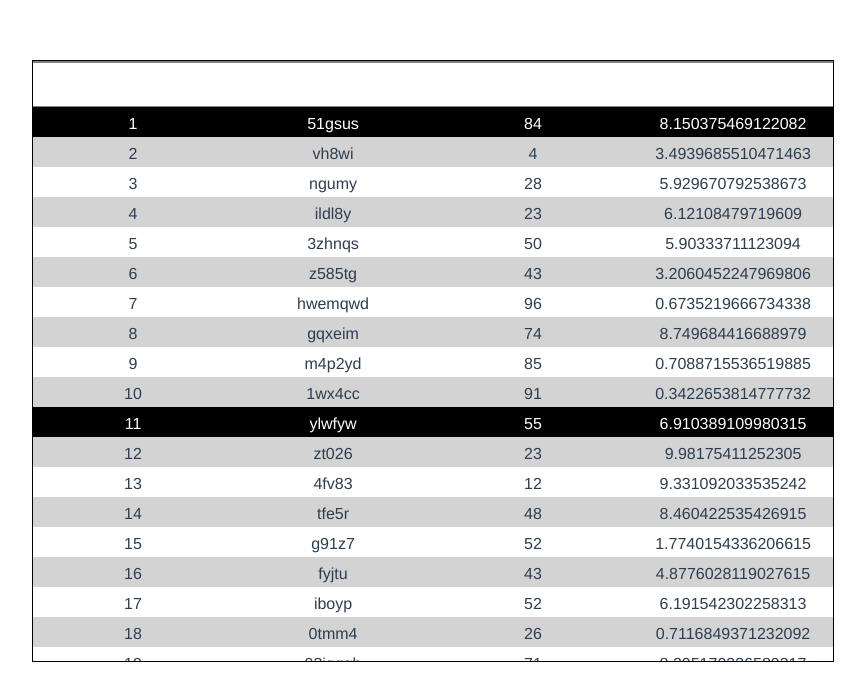
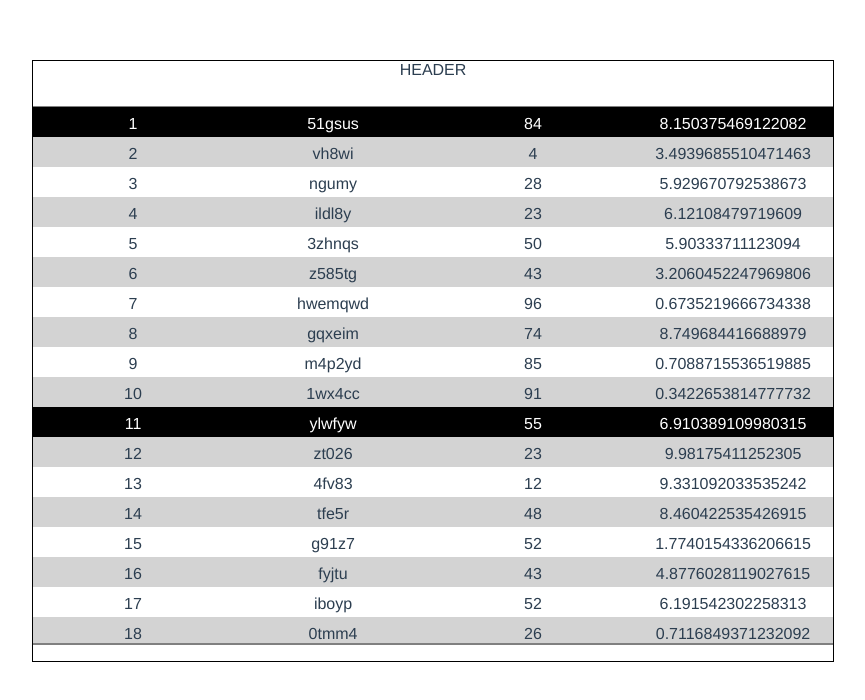
Before and after one commit to bkapus2/VueVirtualScroller, a Vue app: page / in a window 1280 px wide. Shown: the top 700 px of the page, without its empty margins (207-1072 px from the left). Built offline with nearby package versions, Linux system fonts and the light colour scheme.

Commit message:
fixed bug
content was overflowing due to css bleed, will have to find a more robust solution

```diff
--- a/src/App.vue
+++ b/src/App.vue
@@ -2,7 +2,9 @@
   <div id="app">
     <virtual-scroll
       v-bind:items="items">
-      <div v-if="showHeader" class="header" slot="header"></div>
+      <div v-if="showHeader" class="head" slot="header">
+        <span>HEADER</span>
+      </div>
       <template slot-scope="{ item, index, component }">
         <component :is="component"
           :row-data="item"
@@ -35,10 +37,10 @@ export default {
   },
   data: () => ({
     items,
-    showHeader: false,
+    showHeader: true,
   }),
   created() {
-    setTimeout(()=>{this.showHeader=!this.showHeader}, 1000)
+    // setTimeout(()=>{this.showHeader=!this.showHeader}, 1000)
   }
 };
 </script>
@@ -55,16 +57,20 @@ export default {
   margin: 60px auto auto;
   border: 1px solid black;
 }
-.header {
+.head {
   z-index: 2;
   height: 45px;
   background-color: white;
   border-bottom: 1px solid gray;
+  display: flex;
+  justify-content: space-around;
 }
 .footer {
   z-index: 2;
   height: 17px;
   background-color: white;
   border-top: 1px solid gray;
+  display: flex;
+  justify-content: space-around;
 }
 </style>
--- a/src/components/VirtualScroll.vue
+++ b/src/components/VirtualScroll.vue
@@ -63,7 +63,7 @@ const onResize = {
     });
     binding.observer.observe(el, { attributes: true, characterData: true });
   },
-  unbind(el, binding, vnode, oldVnode) {
+  unbind(el, binding) {
     binding.observer.disconnect();
   }
 }
@@ -280,14 +280,8 @@ export default {
   right: 0;
   overflow: hidden;
 }
-.header {
-  left: 0;
-  right: 0;
-  position: absolute;
-}
-.footer {
-  left: 0;
-  right: 0;
-  position: absolute;
+.header, .footer {
+  width: 100%;
+  z-index: 2;
 }
 </style>
--- a/src/directives/stickyPosition.js
+++ b/src/directives/stickyPosition.js
@@ -1,75 +1,76 @@
-// import isStickySupported from '@/utils/isStickySupported';
-// import rafThrottle from '@/utils/rafThrottle';
+import isStickySupported from '@/utils/isStickySupported';
+import rafThrottle from '@/utils/rafThrottle';
 
-// function bindSticky(el, binding) {
-//   const { modifiers } = binding;
-//   const { top = false, bottom = false, left = false, right = false } = modifiers;
+function bindSticky(el, binding) {
+  const { modifiers } = binding;
+  const { top = false, bottom = false, left = false, right = false } = modifiers;
 
-//   const style = el.style;
-//   const { offsetHeight } = el;
-//   const containerHeight = el.parentElement.offsetHeight;
+  const style = el.style;
+  const { offsetHeight } = el;
+  const containerHeight = el.parentElement.offsetHeight;
 
-//   if (top) {
-//     style.top = '0';
-//   }
-//   if (bottom) {
-//     style.top = `${containerHeight - offsetHeight}px`;
-//   }
-//   if (left) {
-//     style.left = '0';
-//   }
-//   if (right) {
-//     style.right = '0';
-//   }
-// }
+  if (top) {
+    style.top = '0';
+  }
+  if (bottom) {
+    style.top = `${containerHeight - offsetHeight}px`;
+  }
+  if (left) {
+    style.left = '0';
+  }
+  if (right) {
+    style.right = '0';
+  }
+}
 
-// function bindUnsticky(el, binding) {
-//   const { modifiers } = binding;
-//   const { top = false, bottom = false, left = false, right = false } = modifiers;
+function bindUnsticky(el, binding) {
+  const { modifiers } = binding;
+  const { top = false, bottom = false, left = false, right = false } = modifiers;
 
-//   const listener = rafThrottle((event) => {
-//     const style = el.style;
-//     const { offsetHeight } = el;
-//     const containerHeight = el.parentElement.offsetHeight;
+  const parent = el.parentElement;
 
-//     console.log(event);
+  function updatePosition() {
+    const { style } = el;
+    const { scrollTop, scrollLeft } = parent;
 
-//     if (top) {
-//       style.top = '0';
-//     }
-//     if (bottom) {
-//       style.bottom = '0';
-//     }
-//     if (left) {
-//       style.left = '0';
-//     }
-//     if (right) {
-//       style.right = '0';
-//     }
-//   });
+    if (top) {
+      style.top = `${scrollTop}px`;
+    }
+    if (bottom) {
+      style.bottom = `${-scrollTop}px`;
+    }
+    if (left) {
+      style.left = `${scrollLeft}px`;
+    }
+    if (right) {
+      style.right = `${-scrollLeft}px`;
+    }
+  }
 
-//   const parent = el.parentElement;
-//   parent.addEventListener('scroll', listener);
-//   binding.unbindListener = function unbindListener() {
-//     parent.removeEventListener('scroll', listener);
-//   };
-// }
+  const listener = rafThrottle(updatePosition);
+  parent.addEventListener('scroll', listener);
+  binding.unbindListener = function unbindListener() {
+    parent.removeEventListener('scroll', listener);
+  };
+
+  updatePosition();
+}
 
 const stickyPosition = {
-  // inserted(el, binding) {
-  //   if (!isStickySupported) {
-  //     el.style.position = 'sticky';
-  //     bindSticky(el, binding);
-  //   } else {
-  //     el.style.position = 'absolute';
-  //     bindUnsticky(el, binding);
-  //   }
-  // },
-  // unbind() {
-  //   if (!isStickySupported) {
-  //     throw new Error('todo: finish sticky position vue directie');
-  //   }
-  // },
+  inserted(el, binding) {
+    if (!isStickySupported) {
+      el.style.position = 'sticky';
+      bindSticky(el, binding);
+    } else {
+      el.style.position = 'absolute';
+      bindUnsticky(el, binding);
+    }
+  },
+  unbind() {
+    if (!isStickySupported) {
+      throw new Error('todo: finish sticky position vue directie');
+    }
+  },
 };
 
 export default stickyPosition;
```
Also changed, not shown: .eslintrc.js.
